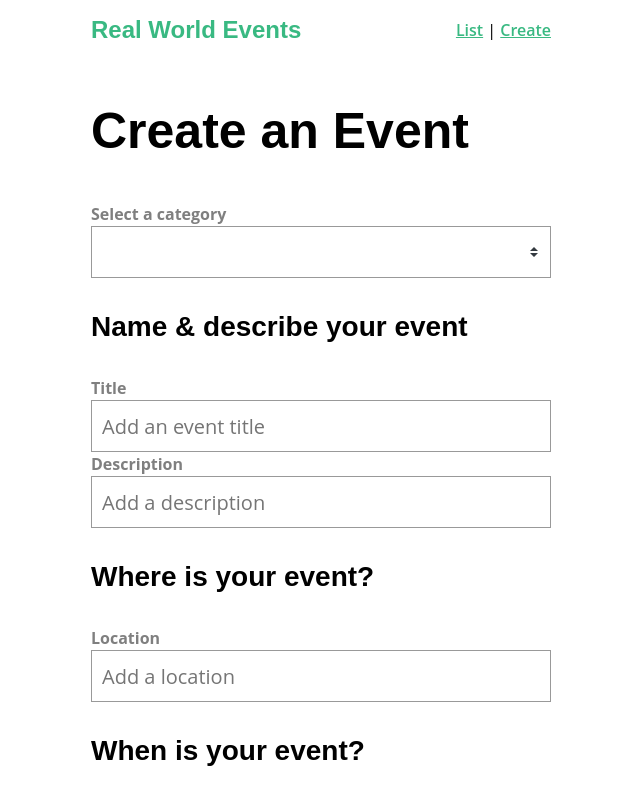
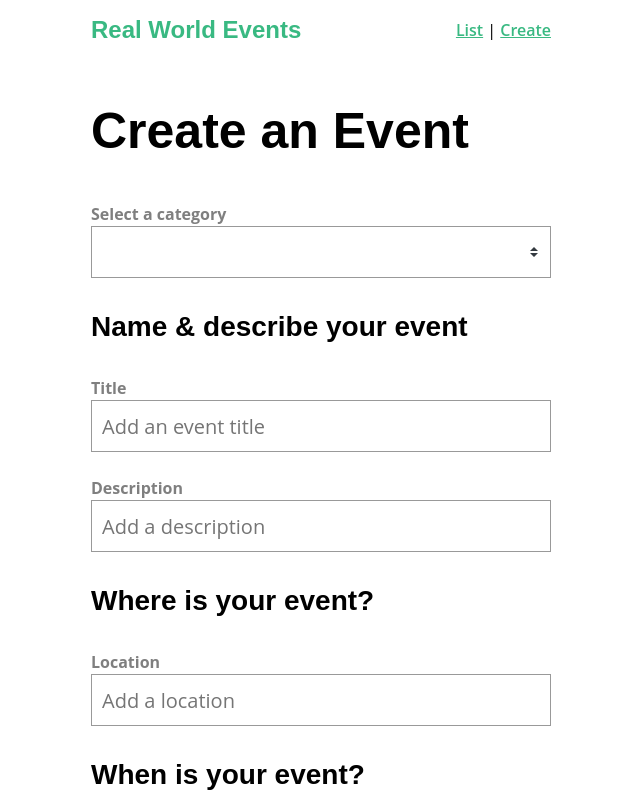
Before and after one commit to Code-Pop/real-world-vue, a Vue app: page /event/create in a window 1280 px wide. Shown: the top 800 px of the page, without its empty margins (319-959 px from the left). Built offline with nearby package versions, Linux system fonts and the light colour scheme.

Commit message:
Lesson12 - Mutations & Actions 1 + style - finish

```diff
--- a/src/views/EventCreate.vue
+++ b/src/views/EventCreate.vue
@@ -99,4 +99,7 @@ export default {
 </script>
 
 <style scoped>
+.field {
+  margin-bottom: 24px;
+}
 </style>
```
